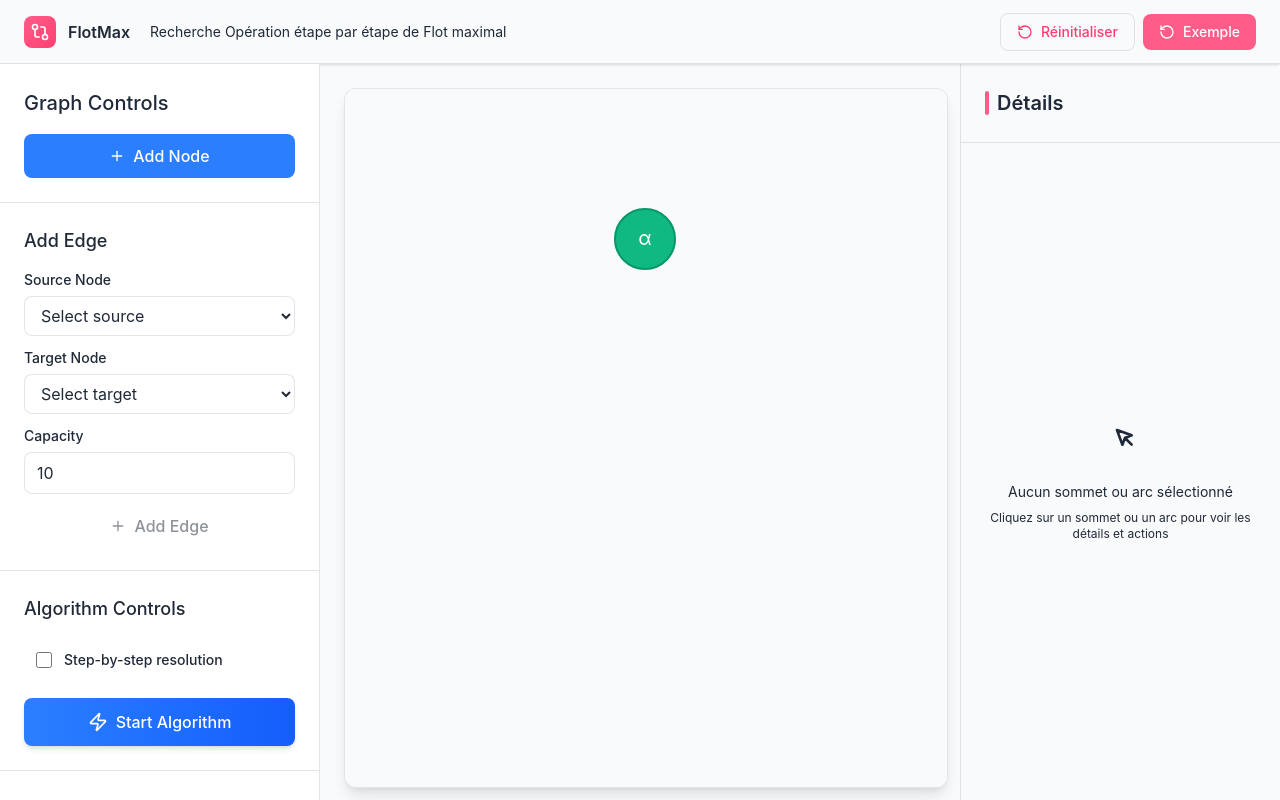
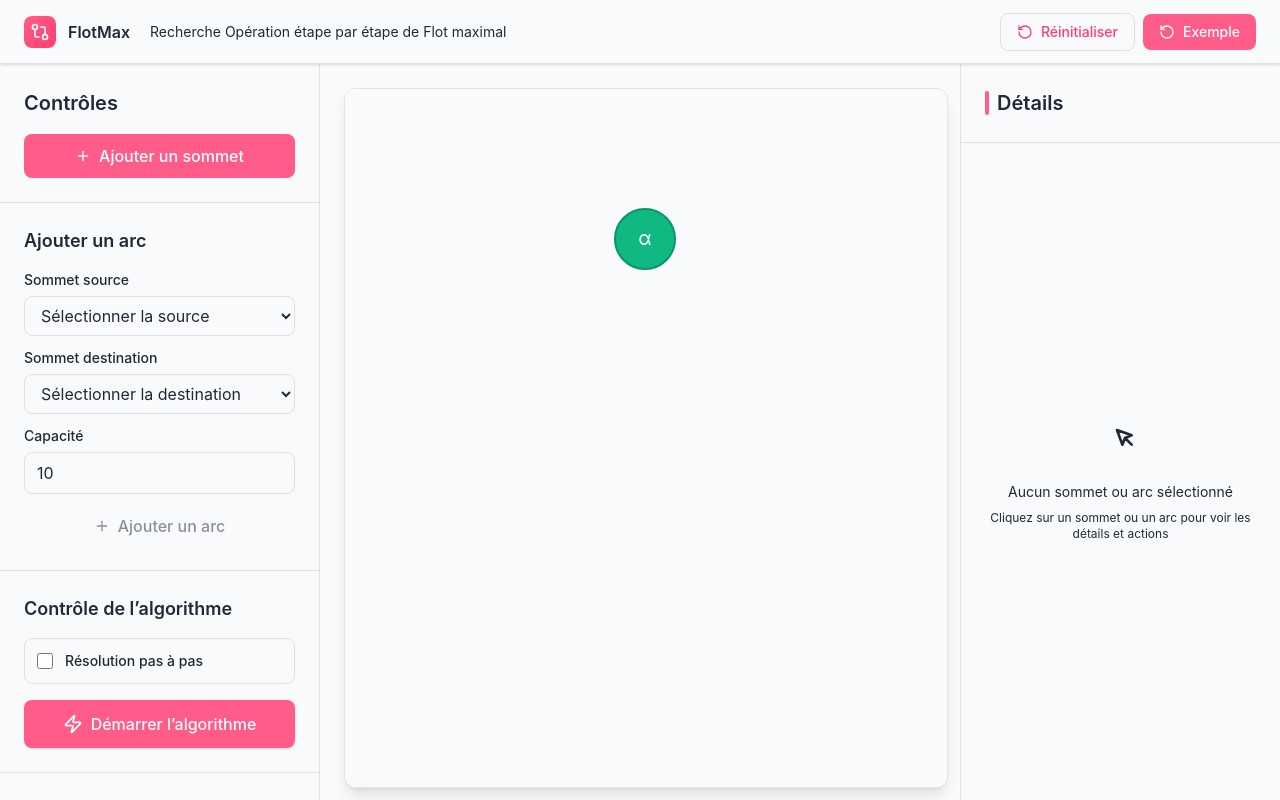
Before and after one commit to TheReasonWePlay/RO-FLOT-MAX, a React (Vite) app: page / in a window 1280 px wide. Built offline with nearby package versions, Linux system fonts and the light colour scheme.

Commit message:
Changement de couleur et traduction en français dans LeftSidebar.tsx

```diff
--- a/src/app/components/LeftSidebar.tsx
+++ b/src/app/components/LeftSidebar.tsx
@@ -66,171 +66,218 @@ export function LeftSidebar({
   //--------------------------------------------RENDER------------------------------------------------
 
   return (
-    <div className="w-80 border-r border-border bg-white flex flex-col h-full">
+    <div className="w-80 border-r border-border bg-background flex flex-col h-full">
+      {/* BACK BUTTON */}
       {algorithmStarted && (
-        <div className="p-4 border-b border-border bg-blue-50">
+        <div className="p-4 border-b border-border bg-muted">
           <button
             onClick={onBackToResolution}
-            className="w-full px-4 py-2 rounded-lg bg-white border border-blue-200 hover:bg-blue-100 text-blue-700 transition-colors flex items-center justify-center gap-2"
+            className="w-full px-4 py-2 rounded-lg bg-background border border-border hover:bg-muted text-foreground transition flex items-center justify-center gap-2"
           >
             <ArrowLeft className="w-4 h-4" />
-            Back to Resolution Mode
+            Retour au mode résolution
           </button>
         </div>
       )}
 
+      {/* GRAPH CONTROLS */}
       <div className="p-6 border-b border-border">
-        <h2 className="text-foreground mb-4">Graph Controls</h2>
+        <h2 className="text-foreground mb-4 font-semibold">
+          Contrôles
+        </h2>
 
-        <div className="space-y-3">
         <button
           onClick={onAddNode}
           disabled={algorithmStarted}
-            className="w-full px-4 py-2.5 rounded-lg bg-blue-500 hover:bg-blue-600 text-white transition-colors flex items-center justify-center gap-2 disabled:opacity-50 disabled:cursor-not-allowed"
+          className="w-full px-4 py-2.5 rounded-lg bg-[#ff5c89] hover:bg-[#ff3d73] text-white transition flex items-center justify-center gap-2 disabled:opacity-50 disabled:cursor-not-allowed"
         >
           <Plus className="w-4 h-4" />
-            Add Node
+          Ajouter un sommet
         </button>
       </div>
-      </div>
 
+      {/* ADD EDGE */}
       <div className="p-6 border-b border-border">
-        <h3 className="mb-4 text-foreground">Add Edge</h3>
+        <h3 className="mb-4 text-foreground font-semibold">
+          Ajouter un arc
+        </h3>
 
         <div className="space-y-3">
+
+          {/* SOURCE */}
           <div>
-            <label className="block text-sm text-muted-foreground mb-1.5">Source Node</label>
+            <label className="block text-sm text-muted-foreground mb-1.5">
+              Sommet source
+            </label>
             <select
               value={source}
               onChange={(e) => setSource(e.target.value)}
-              className="w-full px-3 py-2 rounded-lg border border-border bg-white hover:border-ring transition-colors"
+              className="w-full px-3 py-2 rounded-lg border border-border bg-background hover:border-[#ff5c89] transition"
             >
-              <option value="">Select source</option>
+              <option value="">Sélectionner la source</option>
               {nodes.map(node => (
-                <option key={node.id} value={node.id}>{node.label}</option>
+                <option key={node.id} value={node.id}>
+                  {node.label}
+                </option>
               ))}
             </select>
           </div>
 
+          {/* TARGET */}
           <div>
-            <label className="block text-sm text-muted-foreground mb-1.5">Target Node</label>
+            <label className="block text-sm text-muted-foreground mb-1.5">
+              Sommet destination
+            </label>
             <select
               value={target}
               onChange={(e) => setTarget(e.target.value)}
-              className="w-full px-3 py-2 rounded-lg border border-border bg-white hover:border-ring transition-colors"
+              className="w-full px-3 py-2 rounded-lg border border-border bg-background hover:border-[#ff5c89] transition"
             >
-              <option value="">Select target</option>
+              <option value="">Sélectionner la destination</option>
               {nodes.map(node => (
-                <option key={node.id} value={node.id}>{node.label}</option>
+                <option key={node.id} value={node.id}>
+                  {node.label}
+                </option>
               ))}
             </select>
           </div>
 
+          {/* CAPACITY */}
           <div>
-            <label className="block text-sm text-muted-foreground mb-1.5">Capacity</label>
+            <label className="block text-sm text-muted-foreground mb-1.5">
+              Capacité
+            </label>
             <input
               type="number"
               value={capacity}
               onChange={(e) => setCapacity(e.target.value)}
               min="1"
-              className="w-full px-3 py-2 rounded-lg border border-border bg-white hover:border-ring transition-colors"
+              className="w-full px-3 py-2 rounded-lg border border-border bg-background hover:border-[#ff5c89] transition"
             />
           </div>
 
+          {/* ADD EDGE BUTTON */}
           <button
             onClick={handleAddEdge}
             disabled={!source || !target || !capacity || algorithmStarted}
-            className="w-full px-4 py-2 rounded-lg bg-accent hover:bg-accent/80 text-accent-foreground transition-colors disabled:opacity-50 disabled:cursor-not-allowed flex items-center justify-center gap-2"
+            className="w-full px-4 py-2 rounded-lg bg-muted hover:bg-accent text-foreground transition flex items-center justify-center gap-2 disabled:opacity-50 disabled:cursor-not-allowed"
           >
             <Plus className="w-4 h-4" />
-            Add Edge
+            Ajouter un arc
           </button>
         </div>
       </div>
 
+      {/* ALGORITHM */}
       <div className="p-6 border-b border-border">
-        <h3 className="mb-4 text-foreground">Algorithm Controls</h3>
+        <h3 className="mb-4 text-foreground font-semibold">
+          Contrôle de l’algorithme
+        </h3>
 
         {!algorithmStarted ? (
           <div className="space-y-4">
-            <div className="flex items-center gap-3 p-3 bg-muted/30 rounded-lg">
+
+            {/* STEP MODE */}
+            <div className="flex items-center gap-3 p-3 bg-muted rounded-lg border border-border">
               <input
                 type="checkbox"
                 id="stepByStep"
                 checked={stepByStep}
                 onChange={(e) => onStepByStepChange(e.target.checked)}
-                className="w-4 h-4 rounded border-border accent-blue-500 cursor-pointer"
+                className="w-4 h-4 accent-[#ff5c89] cursor-pointer"
               />
-              <label htmlFor="stepByStep" className="text-sm cursor-pointer select-none">
-                Step-by-step resolution
+              <label
+                htmlFor="stepByStep"
+                className="text-sm cursor-pointer select-none"
+              >
+                Résolution pas à pas
               </label>
             </div>
 
+            {/* START */}
             <button
               onClick={onStartAlgorithm}
-              className="w-full px-4 py-3 rounded-lg bg-gradient-to-r from-blue-500 to-blue-600 hover:from-blue-600 hover:to-blue-700 text-white transition-all flex items-center justify-center gap-2 shadow-md"
+              className="w-full px-4 py-3 rounded-lg bg-[#ff5c89] hover:bg-[#ff3d73] text-white transition flex items-center justify-center gap-2 shadow-sm"
             >
               <Zap className="w-5 h-5" />
-              Start Algorithm
+              Démarrer l’algorithme
             </button>
-
           </div>
         ) : stepByStep ? (
           <div className="space-y-3">
 
-            <button disabled={canStepForward} onClick={onStartAlgo2} className="w-full px-4 py-3 rounded-lg bg-gradient-to-r from-blue-500 to-blue-600 hover:from-blue-600 hover:to-blue-700 text-white transition-all flex items-center justify-center gap-2 shadow-md transition-colors disabled:opacity-40 disabled:cursor-not-allowed">
-            {algorithmStarted && isAlgo2 ? "Back to Algorithm 1" : "Start Algorithm 2"}
+            {/* SWITCH ALGO */}
+            <button
+              disabled={canStepForward}
+              onClick={onStartAlgo2}
+              className="w-full px-4 py-3 rounded-lg bg-[#ff5c89] hover:bg-[#ff3d73] text-white transition flex items-center justify-center gap-2 disabled:opacity-40"
+            >
+              {algorithmStarted && isAlgo2
+                ? "Retour à l’algorithme 1"
+                : "Démarrer l’algorithme 2"}
             </button>
 
-
+            {/* STEPS CONTROL */}
             <div className="flex items-center gap-2">
               <button
                 onClick={onPreviousStep}
                 disabled={!canStepBackward}
-                className="flex-1 px-4 py-2.5 rounded-lg border border-border bg-white hover:bg-accent transition-colors disabled:opacity-40 disabled:cursor-not-allowed flex items-center justify-center gap-2"
+                className="flex-1 px-4 py-2.5 rounded-lg border border-border bg-background hover:bg-muted transition disabled:opacity-40 flex items-center justify-center gap-2"
               >
                 <ChevronLeft className="w-4 h-4" />
-                Previous
+                Précédent
               </button>
-
               <button
                 onClick={onPlayPause}
-                className="px-4 py-2.5 rounded-lg bg-gradient-to-r from-green-500 to-emerald-600 hover:from-green-600 hover:to-emerald-700 text-white transition-all flex items-center justify-center shadow-sm"
+                className="px-4 py-2.5 rounded-lg bg-[#ff5c89] hover:bg-[#ff3d73] text-white transition flex items-center justify-center"
               >
-                {isPlaying ? <Pause className="w-4 h-4" /> : <Play className="w-4 h-4" />}
+                {isPlaying ? (
+                  <Pause className="w-4 h-4" />
+                ) : (
+                  <Play className="w-4 h-4" />
+                )}
               </button>
-
               <button
                 onClick={onNextStep}
                 disabled={!canStepForward}
-                className="flex-1 px-4 py-2.5 rounded-lg border border-border bg-white hover:bg-accent transition-colors disabled:opacity-40 disabled:cursor-not-allowed flex items-center justify-center gap-2"
+                className="flex-1 px-4 py-2.5 rounded-lg border border-border bg-background hover:bg-muted transition disabled:opacity-40 flex items-center justify-center gap-2"
               >
-                Next
+                Suivant
                 <ChevronRight className="w-4 h-4" />
               </button>
             </div>
 
-            <div className="p-3 bg-blue-50 rounded-lg border border-blue-200">
+            {/* STEP INFO */}
+            <div className="p-3 rounded-lg border border-[#ff5c89]/20 bg-[#ffe0e8] text-center">
               <div className="flex items-center justify-between">
-                <span className="text-sm text-blue-700">Step</span>
-                <span className="font-mono text-blue-900">{currentStep} / {totalSteps}</span>
+                <span className="text-sm text-[#ff5c89]">
+                  Étape
+                </span>
+                <span className="font-mono text-[#ff5c89]">
+                  {currentStep} / {totalSteps}
+                </span>
               </div>
             </div>
-
           </div>
         ) : (
           <div className="space-y-3">
-            <button onClick={onStartAlgo2} className="w-full px-4 py-3 rounded-lg bg-gradient-to-r from-blue-500 to-blue-600 hover:from-blue-600 hover:to-blue-700 text-white transition-all flex items-center justify-center gap-2 shadow-md transition-colors">
-            {algorithmStarted && isAlgo2 ? "Back to Algorithm 1" : "Start Algorithm 2"}
+            <button
+              onClick={onStartAlgo2}
+              className="w-full px-4 py-3 rounded-lg bg-[#ff5c89] hover:bg-[#ff3d73] text-white transition flex items-center justify-center gap-2"
+            >
+              {algorithmStarted && isAlgo2
+                ? "Retour à l’algorithme 1"
+                : "Démarrer l’algorithme 2"}
             </button>
-            <div className="p-4 bg-green-50 border border-green-200 rounded-lg text-center">
-              <p className="text-sm text-green-700">Algorithm 1 completed!</p>
+            <div className="p-4 bg-muted border border-border rounded-lg text-center">
+              <p className="text-sm text-foreground">
+                Algorithme 1 terminé !
+              </p>
             </div>
           </div>
         )}
       </div>
 
-
     </div>
   );
 }
```
Lines whose indentation alone changed are shown as unchanged.
